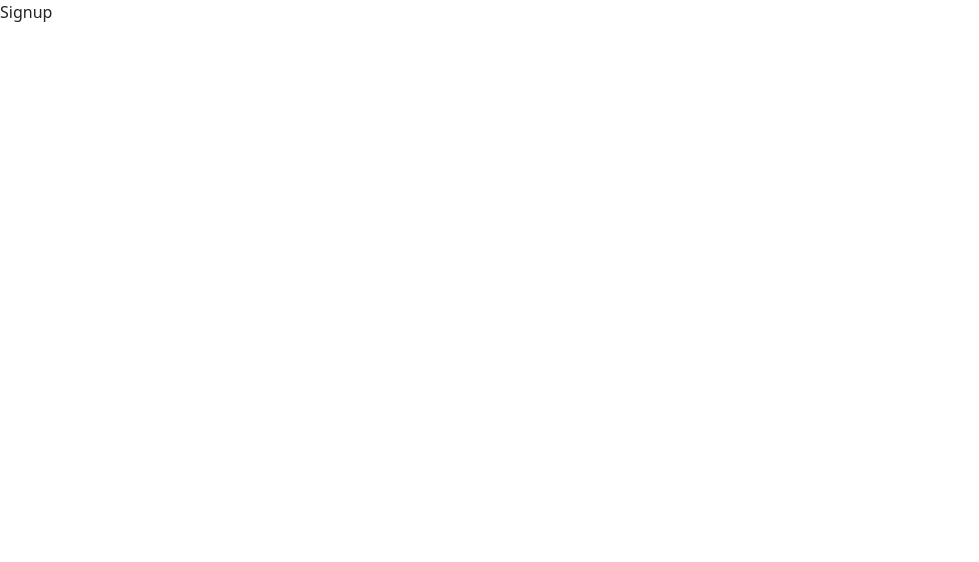
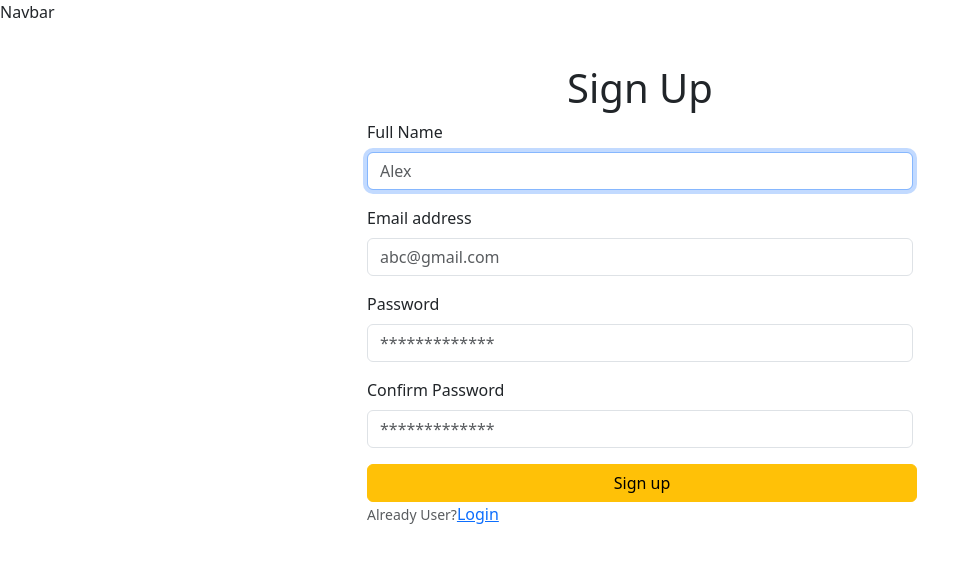
Before and after one commit to Sakshamyadav6/LuxeLane-App, a React (Vite) app in the folder frontend/: page /signup in a window 1280 px wide. Shown: the top 562 px of the page, without its empty margins (0-979 px from the left). Built offline with nearby package versions, Linux system fonts and the light colour scheme.

Commit message:
feat:signin sign up and persist  completed

```diff
--- a/frontend/package.json
+++ b/frontend/package.json
@@ -23,6 +23,7 @@
     "react-dom": "^18.2.0",
     "react-redux": "^8.1.2",
     "react-router-dom": "^6.14.2",
+    "react-toastify": "^9.1.3",
     "redux-persist": "^6.0.0",
     "redux-toolkit": "^1.1.2",
     "styled-components": "^6.0.7"
--- a/frontend/src/App.jsx
+++ b/frontend/src/App.jsx
@@ -1,12 +1,14 @@
 import React from "react";
 import { Routes, Route } from "react-router-dom";
-import Login from "./pages/login";
+import Login from "./pages/Login";
 import Signup from "./pages/Signup";
 import Home from "./pages/Home";
+import Navbar from "./components/Navbar";
 
 const App = () => {
   return (
     <>
+      <Navbar/>
       <Routes>
         <Route path="/" element={<Login/>} />
         <Route path="/signup" element={<Signup/>} />
--- /dev/null
+++ b/frontend/src/components/Navbar.jsx
@@ -0,0 +1,11 @@
+import React from 'react'
+import { useSelector } from 'react-redux'
+
+const Navbar = () => {
+  const user = useSelector((state) => state.auth);
+  return (
+    <div>Navbar</div>
+  )
+}
+
+export default Navbar
--- a/frontend/src/main.jsx
+++ b/frontend/src/main.jsx
@@ -5,13 +5,20 @@ import "./index.css";
 import "bootstrap/dist/css/bootstrap.min.css";
 import { BrowserRouter } from "react-router-dom";
 import { Provider } from "react-redux";
-import {store} from './store/store.js'
+import persistor, { store } from "./store/store.js";
+import { ToastContainer } from "react-toastify";
+import "react-toastify/dist/ReactToastify.css";
+import { PersistGate } from "redux-persist/integration/react";
+
 
 ReactDOM.createRoot(document.getElementById("root")).render(
   <React.StrictMode>
     <BrowserRouter>
-      <Provider  store={store}>
-        <App />
+      <ToastContainer />
+      <Provider store={store}>
+        <PersistGate loading={null} persistor={persistor}>
+          <App />
+        </PersistGate>
       </Provider>
     </BrowserRouter>
   </React.StrictMode>
--- a/frontend/src/pages/Login.jsx
+++ b/frontend/src/pages/Login.jsx
@@ -3,6 +3,10 @@ import { Container, Col, Row, Form, Button } from "react-bootstrap";
 import { CircularProgress } from "@mui/material";
 import { Link, useNavigate } from "react-router-dom";
 import axios from "axios";
+import { ToastContainer, toast } from "react-toastify";
+import "react-toastify/dist/ReactToastify.css";
+import { useDispatch } from "react-redux";
+import { login } from "../slice/loginSlice";
 
 const Login = () => {
   const [email, setEmail] = useState("");
@@ -10,26 +14,32 @@ const Login = () => {
   const [loading, setLoading] = useState(false);
 
   const navigate = useNavigate();
+  const dispatch = useDispatch();
 
   const LoginHandle = async (e) => {
     e.preventDefault();
     try {
+      setLoading(true);
       const response = await axios.post(
-        `http://localhost:8080/api/v1/auth/login`,
-        {
-          email,
-          password,
-        },
-        setLoading(true)
+        import.meta.env.VITE_SERVER_URL + "/auth/login",
+        { email, password }
       );
-      console.log(response.data);
       if (response.data.status) {
+        const logindata = {
+          name: response.data.authData.name,
+          email: response.data.authData.email,
+          jwt: response.data.token,
+          role: response.data.authData.role,
+        };
+        dispatch(login(logindata));
         navigate("/home");
-        localStorage.setItem("token", response.data.token);
+        toast.success("Sucessfully Login");
+        setLoading(false);
       }
     } catch (error) {
-      console.log("Login Failed", error);
+      console.log(error);
       setLoading(false);
+      toast.error(error.response.data.error);
     }
   };
   return (
@@ -40,6 +50,7 @@ const Login = () => {
           style={{ marginTop: "150px" }}
         >
           <Col xs={12} md={6}>
+            <h1 style={{textAlign:'center'}}>Sign In</h1>
             <Form onSubmit={LoginHandle}>
               <Form.Group className="mb-3" controlId="formBasicEmail">
                 <Form.Label>Email address</Form.Label>
@@ -84,8 +95,10 @@ const Login = () => {
           </Col>
         </Row>
       </Container>
+      <ToastContainer />
     </>
   );
 };
 
 export default Login;
+// MONGO_URI =mongodb+srv://admin:admin@cluster0.msxjsdv.mongodb.net/?retryWrites=true&w=majority
--- a/frontend/src/pages/Signup.jsx
+++ b/frontend/src/pages/Signup.jsx
@@ -1,9 +1,126 @@
-import React from 'react'
+import React, { useState } from "react";
+import { Container, Col, Row, Form, Button } from "react-bootstrap";
+import { CircularProgress } from "@mui/material";
+import { Link, useNavigate } from "react-router-dom";
+import axios from "axios";
+import { ToastContainer, toast } from "react-toastify";
+import "react-toastify/dist/ReactToastify.css";
 
 const Signup = () => {
+  const [name, setName] = useState("");
+  const [email, setEmail] = useState("");
+  const [password, setPassword] = useState("");
+  const [confirmpassword, setConfirmPassword] = useState("");
+  const [loading, setLoading] = useState(false);
+
+  const navigate = useNavigate();
+
+  const SignupHandle = async (e) => {
+    e.preventDefault();
+    if (password !== confirmpassword) {
+      toast.warning("Confirm Password doesn't match Password");
+      return;
+    } else {
+      try {
+        setLoading(true);
+        const response = await axios.post(
+          import.meta.env.VITE_SERVER_URL + "/auth/register",
+          {
+            name,
+            email,
+            password,
+          }
+        );
+        console.log(response.data);
+        if (response.data.status) {
+          toast.success(response.data.message);
+          setLoading(false);
+          navigate("/");
+        }
+      } catch (error) {
+        setLoading(false);
+        toast.error(error.response.data.error);
+      }
+    }
+  };
+
   return (
-    <>Signup</>
-  )
-}
+    <>
+      <Container>
+        <Row
+          className="justify-content-md-center"
+          style={{ marginTop: "40px" }}
+        >
+          <Col xs={12} md={6}>
+            <h1 style={{ textAlign: "center" }}>Sign Up</h1>
+            <Form onSubmit={SignupHandle}>
+              <Form.Group className="mb-3" controlId="formBasicEmail">
+                <Form.Label>Full Name</Form.Label>
+                <Form.Control
+                  type="text"
+                  placeholder="Alex"
+                  required
+                  autoFocus
+                  onChange={(e) => {
+                    setName(e.target.value);
+                  }}
+                />
+              </Form.Group>
+              <Form.Group className="mb-3" controlId="formBasicText">
+                <Form.Label>Email address</Form.Label>
+                <Form.Control
+                  type="email"
+                  placeholder="abc@gmail.com"
+                  required
+                  onChange={(e) => {
+                    setEmail(e.target.value);
+                  }}
+                />
+              </Form.Group>
+              <Form.Group className="mb-3" controlId="formBasicPassword">
+                <Form.Label>Password</Form.Label>
+                <Form.Control
+                  type="password"
+                  placeholder="*************"
+                  required
+                  onChange={(e) => {
+                    setPassword(e.target.value);
+                  }}
+                />
+              </Form.Group>
+              <Form.Group className="mb-3">
+                <Form.Label> Confirm Password</Form.Label>
+                <Form.Control
+                  type="password"
+                  placeholder="*************"
+                  required
+                  onChange={(e) => {
+                    setConfirmPassword(e.target.value);
+                  }}
+                />
+              </Form.Group>
+              <Form.Group
+                className="mb-3"
+                controlId="formBasicCheckbox"
+              ></Form.Group>
+              <Button
+                variant="warning"
+                type="submit"
+                disabled={loading}
+                style={{ width: "550px" }}
+              >
+                {loading ? <CircularProgress color="inherit" /> : <>Sign up</>}
+              </Button>
+              <br />
+              <Form.Text>Already User?</Form.Text>
+              <Link to={"/"}>Login</Link>
+            </Form>
+          </Col>
+        </Row>
+      </Container>
+      <ToastContainer />
+    </>
+  );
+};
 
-export default Signup
+export default Signup;
--- a/frontend/src/slice/loginslice.js
+++ b/frontend/src/slice/loginslice.js
@@ -4,12 +4,22 @@ const initialState = {
   isLoggedIn: false,
   jwt: "",
   role: "",
+  email: "",
+  name:"",
 };
 
 const loginSlice = createSlice({
   name: "Auth",
   initialState,
-  reducers: {},
+  reducers: {
+    login: (state, data) => {
+      state.isLoggedIn = true;
+      state.jwt = data.payload.jwt;
+      state.role = data.payload.role;
+      state.name = data.payload.name;
+      state.email = data.payload.email;
+    }
+  },
 });
 export default loginSlice.reducer;
-export const { } = loginSlice.reducer;
+export const {login} = loginSlice.actions;
--- a/frontend/src/store/store.js
+++ b/frontend/src/store/store.js
@@ -1,8 +1,23 @@
-import { configureStore } from '@reduxjs/toolkit'
-import loginReducer from '../slice/loginslice'
+import { combineReducers, configureStore } from "@reduxjs/toolkit";
+import loginReducer from "../slice/loginSlice";
+import { persistStore, persistReducer } from "redux-persist";
+import storage from "redux-persist/lib/storage";
+
+const persistConfig = {
+  key: "root",
+  storage,
+};
+
+const rootReducer = combineReducers({
+  auth: loginReducer,
+});
+
+const persistedReducer = persistReducer(persistConfig, rootReducer);
 
 export const store = configureStore({
-    reducer: {
-        auth:loginReducer,
-    },
-})
+  reducer: persistedReducer,
+});
+
+let persistor = persistStore(store);
+
+export default persistor;
```
Also changed, not shown: 2 other files (tests, documents, lock files or other folders).
